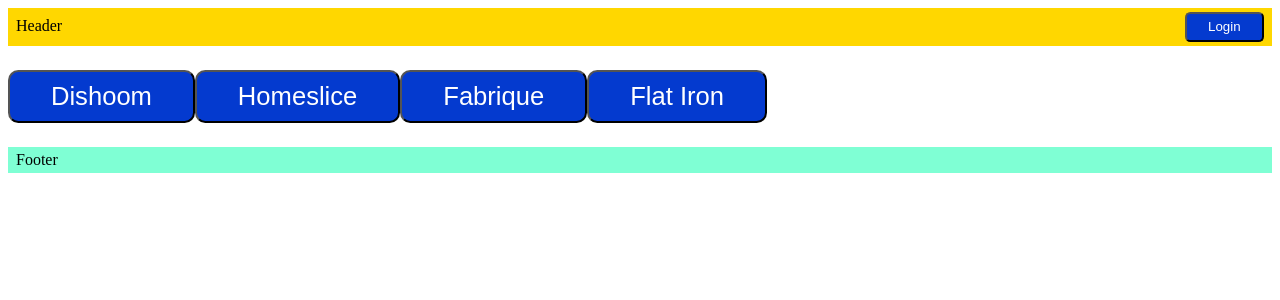
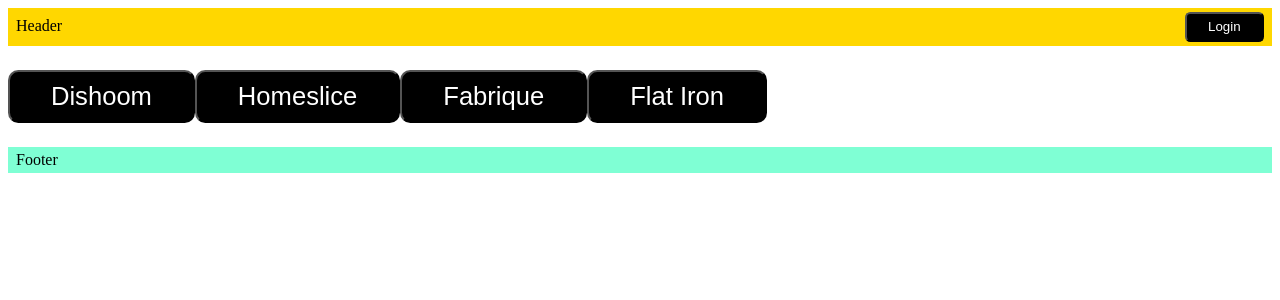
Before and after one commit to RareMashiro/ReactCourse, a React (Vite) app: page / in a window 1280 px wide. Shown: the top 300 px of the page. Built offline with nearby package versions, Linux system fonts and the light colour scheme.

Commit message:
ДЗ6 поменял стили

```diff
--- a/src/components/button/styles.module.scss
+++ b/src/components/button/styles.module.scss
@@ -12,7 +12,7 @@
 }
 
 Button {
-    background-color: #043acf;
+    background-color: black;
     color: white;
     padding: 0.4em 1.6em;
     border-radius: 0.4em;
```
